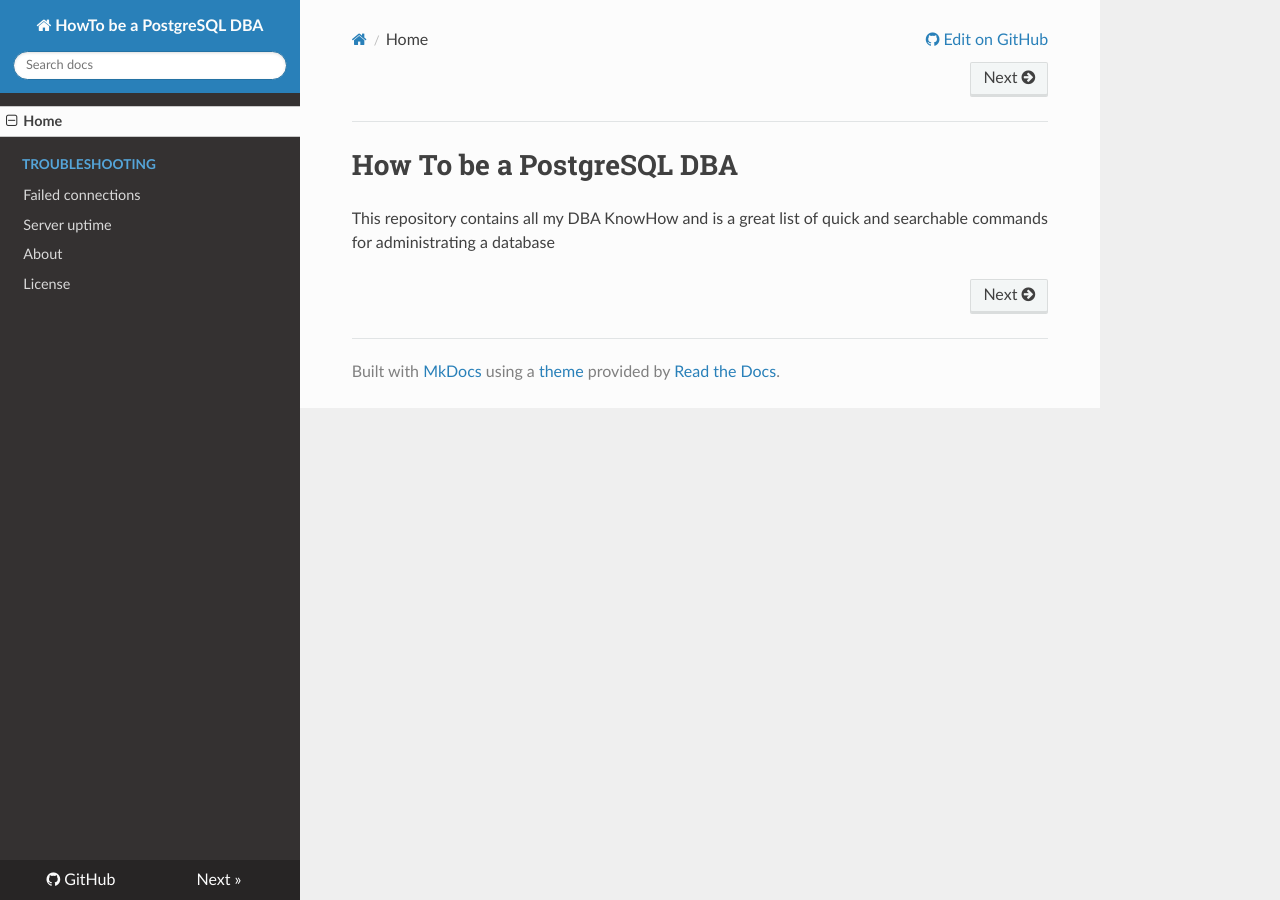
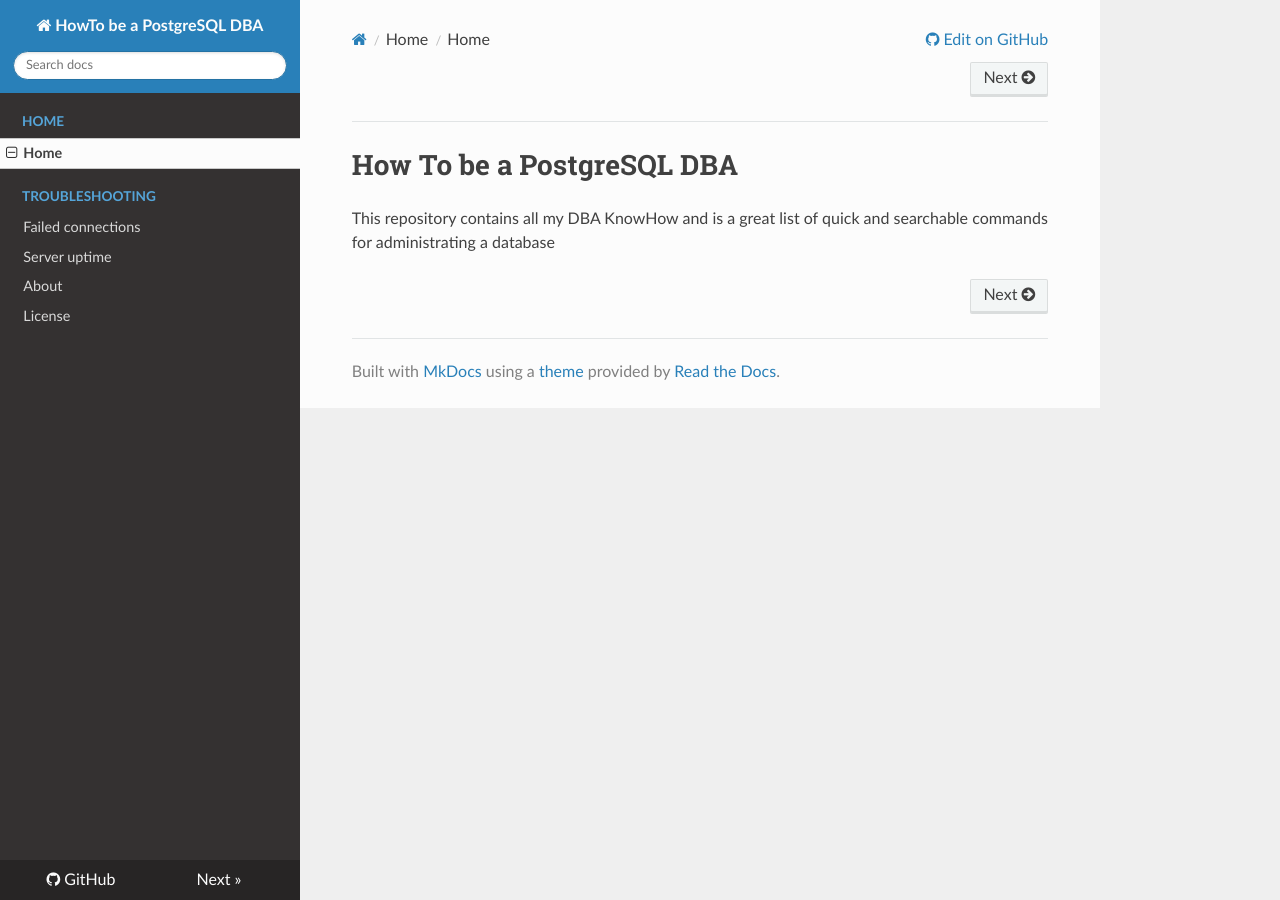
Before and after one commit to dbalucas/KB_dbalucas, an MkDocs documentation site: the page built from docs/README.md, in a window 1280 px wide. Built offline with MkDocs 1.6.1, drawn with Linux system fonts in a browser that asks for light colours; nearby versions of some CDN libraries; a script that is not in the unit is left out.

Commit message:
second push

```diff
--- a/mkdocs.yml
+++ b/mkdocs.yml
@@ -1,5 +1,6 @@
 nav:
-  - Home: 'README.md'
+  - Home:
+    - 'Home': 'README.md'
   - Troubleshooting:
     - 'Failed connections': 'troubleshooting/failed_connections.md'
     - 'Server uptime': 'troubleshooting/server_uptime.md'
```
Also changed, not shown: site/404.html, site/about/index.html, site/index.html, site/license/index.html, site/search.html, site/search/search_index.json, site/troubleshooting/failed_connections/index.html, site/troubleshooting/server_uptime/index.html, 1 other file.
